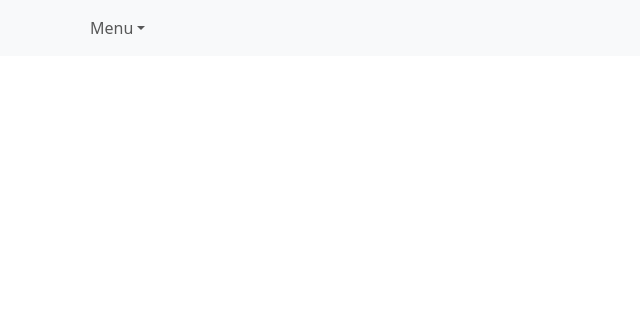
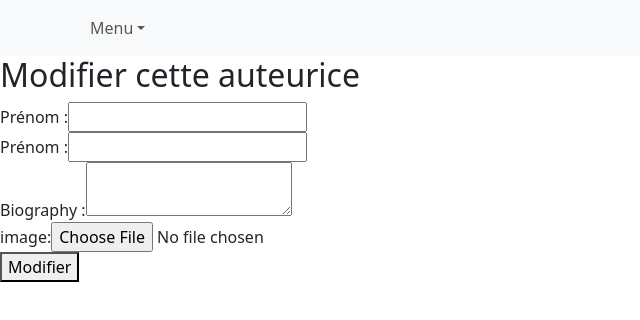
Before and after one commit to Sojabio/Poticha_front, a React (Vite) app: page /updateauthor/1 in a window 1280 px wide. Before the commit this address had no page. Shown: the top 320 px of the page, without its empty margins (0-640 px from the left). Built offline with nearby package versions, Linux system fonts and the light colour scheme; no server answers.

Commit message:
crud authors admin views

```diff
--- a/src/App.jsx
+++ b/src/App.jsx
@@ -31,6 +31,7 @@ import Login from './pages/Admin/Auth/Login';
 import Dashboard from './pages/Admin/Dashboard';
 import LogoutSuccess from './pages/Admin/Auth/LogoutSuccess';
 import UpdatePost from './components/Admin/Infos/update';
+import UpdateAuthor from './components/Admin/Authors/update';
 
 function App() {
   const [user] = useAtom(userAtom);
@@ -70,6 +71,7 @@ function App() {
           <Route path="/admin" element={<Dashboard/>} />
           <Route path="/logoutsuccess" element={<LogoutSuccess/>} />
           <Route path="/updatepost/:id" element={<UpdatePost/>} />
+          <Route path="/updateauthor/:id" element={<UpdateAuthor/>} />
 
         </Routes>
       </Router>
--- /dev/null
+++ b/src/components/Admin/Authors/create.jsx
@@ -0,0 +1,104 @@
+import { useState } from 'react';
+import { useAtom } from 'jotai';
+import { useNavigate } from 'react-router-dom';
+
+import { userAtom } from '../../../stores/userAtom';
+import { API_URL } from '../../../stores/apiUrl';
+
+function CreateAuthor() {
+  const [firstName, setFirstName] = useState('');
+  const [lastName, setLastName] = useState('');
+  const [biography, setBiography] = useState('');
+  const [image, setImage] = useState('');
+  const [user] = useAtom(userAtom);
+  const navigate = useNavigate();
+
+  const handleFirstNameChange = (event) => {
+    setFirstName(event.target.value);
+  }
+
+  const handleLastNameChange = (event) => {
+    setLastName(event.target.value);
+  }
+
+  const handleBiographyChange = (event) => {
+    setBiography(event.target.value);
+  }
+
+  const handleImageChange = event => {
+    const selectedFile = event.target.files[0];
+    setImage(selectedFile);
+  };
+
+  const handleSubmit = async (event) => {
+    event.preventDefault();
+
+    const formData = new FormData();
+      formData.append('author[first_name]', firstName);
+      formData.append('author[last_name]', lastName);
+      formData.append('author[biography]', biography);
+      formData.append('image', image);
+
+    try {
+      const response = await fetch(API_URL + '/authors', {
+        method: 'POST',
+        headers: {
+          Authorization: `${user.token}`,
+        },
+        body: formData,
+      });
+
+      if (response.ok) {
+        console.log("L'auteurice a été ajouté-e avec succès");
+        navigate("/auteurices")
+      } else {
+        console.error("Erreur lors de l'ajout de l'auteurice");
+      }
+    } catch (error) {
+      console.error("Erreur lors de l'ajout de l'auteurice:", error);
+    }
+  }
+
+  return (
+    <div>
+      <form  encType="multipart/form-data" onSubmit={handleSubmit}>
+        <div>
+          <label htmlFor="firstName">Prénom :</label>
+          <input
+            type="text"
+            id="firstName"
+            value={firstName}
+            onChange={handleFirstNameChange}
+          />
+        </div>
+        <div>
+          <label htmlFor="lastName">Nom :</label>
+          <input
+            type="text"
+            id="lastName"
+            value={lastName}
+            onChange={handleLastNameChange}
+          />
+        </div>
+        <div>
+          <label htmlFor="biography">Biography :</label>
+          <textarea
+            id="biography"
+            value={biography}
+            onChange={handleBiographyChange}
+          />
+        </div>
+        <div>
+          <label htmlFor="image">image:</label>
+          <input
+          type="file"
+          name="image"
+          onChange={handleImageChange} />
+        </div>
+        <button type="submit">Ajouter</button>
+      </form>
+    </div>
+  );
+}
+
+export default CreateAuthor;
--- /dev/null
+++ b/src/components/Admin/Authors/delete.jsx
@@ -0,0 +1,36 @@
+import { useAtom } from 'jotai'
+import { userAtom } from '../../../stores/userAtom';
+import { API_URL } from '../../../stores/apiUrl';
+
+const DestroyAuthor = ({authorId, onDelete}) => {
+  const [user] = useAtom(userAtom);
+  const AuthorId = authorId
+
+  const handleDestroy = async () => {
+    try {
+      const response = await fetch(API_URL + '/authors/' + AuthorId, {
+        method: 'DELETE',
+        headers: {
+          'Content-Type': 'application/json',
+          Authorization: `${user.token}`,
+        },
+      });
+
+      if (response.ok) {
+        console.log('Author deleted successfully');
+        onDelete();
+      } else {
+        console.log('Failed to delete author');
+      }
+    } catch (error) {
+      console.error('An error occurred while deleting author:', error);
+    }
+  }
+
+
+  return (
+    <button onClick={handleDestroy}>Supprimer ce-tte auteurice</button>
+  )
+}
+
+export default DestroyAuthor
--- /dev/null
+++ b/src/components/Admin/Authors/update.jsx
@@ -0,0 +1,139 @@
+import { useEffect, useState } from 'react';
+import { useAtom } from 'jotai';
+import { useNavigate, useParams} from 'react-router-dom';
+import { userAtom } from '../../../stores/userAtom';
+import { API_URL } from '../../../stores/apiUrl';
+
+function UpdateAuthor() {
+  const [firstName, setFirstName] = useState(undefined);
+  const [lastName, setLastName] = useState(undefined);
+  const [biography, setBiography] = useState(undefined);
+  const [image, setImage] = useState('');
+  const [user] = useAtom(userAtom);
+  const [originalData, setOriginalData] = useState([])
+  const navigate = useNavigate();
+  const authorId = useParams().id;
+
+  useEffect(() => {
+    const fetchData = async () => {
+      try {
+        const response = await fetch(API_URL + "/authors/" + authorId, {
+          method: 'get',
+          headers: {
+            'Content-Type': 'application/json'
+          }
+        });
+        if (response.ok) {
+          const jsonData = await response.json();
+          setOriginalData(jsonData);
+          setFirstName(jsonData.first_name|| '');
+          setLastName(jsonData.last_name|| '');
+          setBiography(jsonData.biography|| '');
+        } else {
+          throw new Error('Erreur lors de la requête');
+        }
+      } catch (error) {
+        console.error('Erreur de requête : ', error)
+      }
+    };
+    fetchData()
+  }, []);
+
+  const handleFirstNameChange = (event) => {
+    setFirstName(event.target.value);
+  }
+
+  const handleLastNameChange = (event) => {
+    setLastName(event.target.value);
+  }
+
+  const handleBiographyChange = (event) => {
+    setBiography(event.target.value);
+  }
+
+  const handleImageChange = event => {
+    const selectedFile = event.target.files[0];
+    setImage(selectedFile);
+  };
+
+  const handleSubmit = async (event) => {
+    event.preventDefault();
+
+    const newAuthor = {
+      author: {
+        first_name: firstName || originalData.first_name,
+        last_name: lastName || originalData.last_name,
+        biography: biography || originalData.biography,
+        image: image || originalData.image,
+      }
+    };
+
+    try {
+      const response = await fetch(API_URL + '/authors/' + authorId, {
+        method: 'PATCH',
+        headers: {
+          'Content-Type': 'application/json',
+          Authorization: `${user.token}`,
+        },
+        body: JSON.stringify(newAuthor),
+      });
+
+      if (response.ok) {
+        console.log("L'auteurice a été  modifié-e avec succès");
+        navigate(`/auteurices/${authorId}`)
+
+      } else {
+        console.error("Erreur lors de la modification de l'auteurice");
+      }
+    } catch (error) {
+      console.error("Erreur lors de la modification de l'auteurice :", error);
+    }
+  };
+
+  return (
+    <div>
+      <h2>Modifier cette auteurice</h2>
+      <form onSubmit={handleSubmit}>
+        <div>
+          <label htmlFor="firstName">Prénom :</label>
+          <input
+            placeholder={originalData.first_name}
+            type="text"
+            id="firstName"
+            value={firstName || originalData.first_name}
+            onChange={handleFirstNameChange}
+          />
+        </div>
+        <div>
+          <label htmlFor="lastName">Prénom :</label>
+          <input
+            placeholder={originalData.last_name}
+            type="text"
+            id="lastName"
+            value={lastName || originalData.last_name}
+            onChange={handleLastNameChange}
+          />
+        </div>
+        <div>
+          <label htmlFor="biography">Biography :</label>
+          <textarea
+            placeholder={originalData.biography}
+            id="biography"
+            value={biography || originalData.biography}
+            onChange={handleBiographyChange}
+          />
+        </div>
+        <div>
+          <label htmlFor="image">image:</label>
+          <input
+          type="file"
+          name="image"
+          onChange={handleImageChange} />
+        </div>
+        <button type="submit">Modifier</button>
+      </form>
+    </div>
+  );
+}
+
+export default UpdateAuthor;
--- a/src/pages/Admin/Infos/create.jsx
+++ b/src/components/Admin/Infos/create.jsx
@@ -44,6 +44,7 @@ function CreatePost() {
 
       if (response.ok) {
         console.log('Le post a été ajouté avec succès');
+        navigate("/actus")
       } else {
         console.error("Erreur lors de l'ajout du post");
       }
@@ -54,7 +55,6 @@ function CreatePost() {
 
   return (
     <div>
-      <h2>Ajoutez un nouveau post</h2>
       <form  encType="multipart/form-data" onSubmit={handleSubmit}>
         <div>
           <label htmlFor="title">Titre :</label>
--- a/src/pages/Admin/Dashboard/index.jsx
+++ b/src/pages/Admin/Dashboard/index.jsx
@@ -1,4 +1,5 @@
-import CreatePost from '../Infos/create';
+import CreatePost from '../../../components/Admin/Infos/create';
+import CreateAuthor from '../../../components/Admin/Authors/create';
 
 import Tab from 'react-bootstrap/Tab';
 import Tabs from 'react-bootstrap/Tabs';
@@ -16,7 +17,9 @@ function Dashboard() {
         <CreatePost />
       </Tab>
       <Tab eventKey="author" title="Auteurice">
-        Aujouter un-e auteurice
+        Ajouter un-e auteurice
+        <CreateAuthor />
+
       </Tab>
       <Tab eventKey="book" title="Ouvrage">
         Ajouter un ouvrage
--- a/src/pages/dynamics/Author/index.jsx
+++ b/src/pages/dynamics/Author/index.jsx
@@ -1,11 +1,14 @@
 import React, { useState, useEffect } from "react";
 import { Link, useParams } from "react-router-dom";
 import { API_URL } from "../../../stores/apiUrl";
+import { useAtom } from "jotai";
+import { userAtom } from "../../../stores/userAtom";
 
 const Author = () => {
   const { id } = useParams();
   const [author, setAuthor] = useState('');
   const [books, setBooks] = useState([]);
+  const [userInfo] = useAtom(userAtom);
 
   useEffect(() => {
     fetch(`${API_URL}/authors/${id}`)
@@ -25,7 +28,7 @@ const Author = () => {
     <div>
         <div>
           <h2>{author.first_name} {author.last_name}</h2>
-          <p>Biograpie: {author.biography}</p>
+          <p>Biographie: {author.biography}</p>
           <p>Email: {author.email}</p>
           <div>
             Ouvrages publiés chez LePôticha :
@@ -37,6 +40,12 @@ const Author = () => {
               ))}
             </ul>
           </div>
+          {userInfo.isLoggedIn ? (
+            <Link to={`/updateauthor/${author.id}`}>Modifier ce-tte auteurice</Link>
+          ) : (
+            <>
+            </>
+          ) }
         </div>
     </div>
   );
```
Also changed, not shown: src/pages/dynamics/Authors/index.jsx (+34 -12 lines), src/components/Admin/Books/create.jsx (added).
